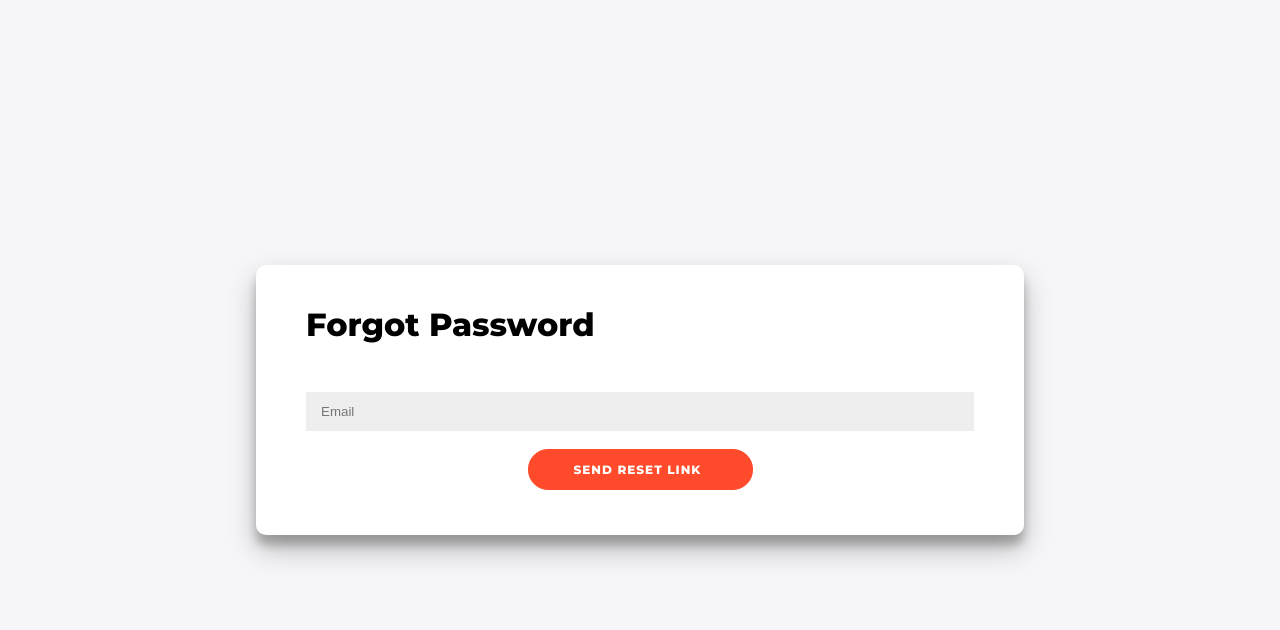
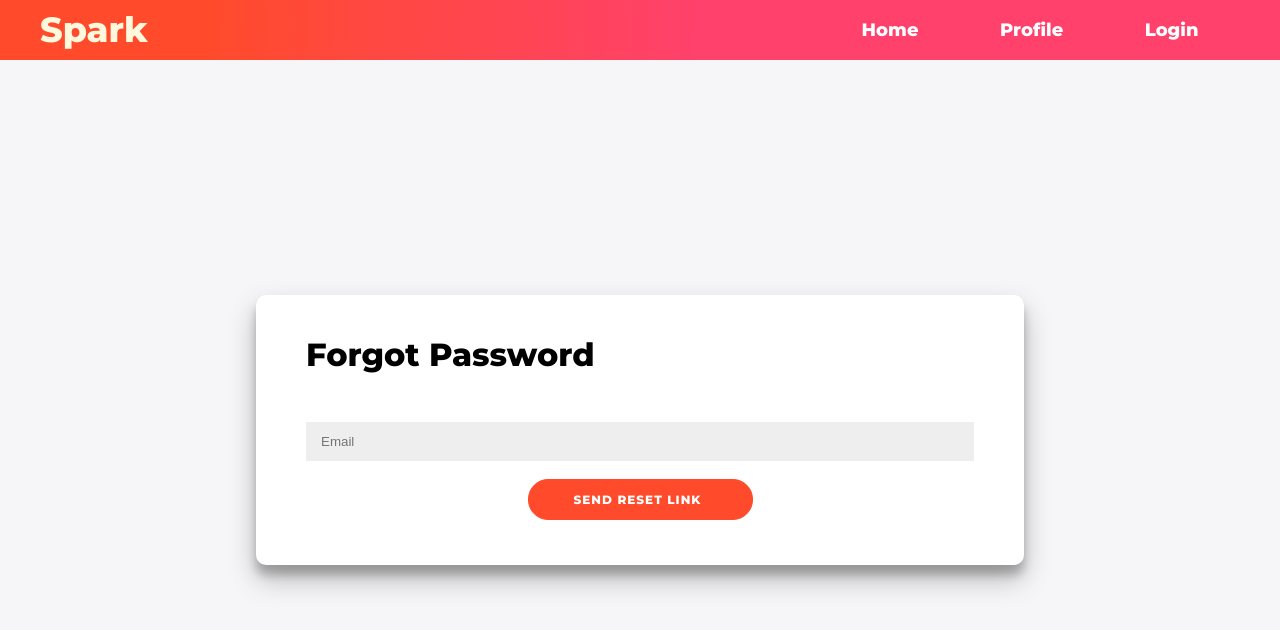
Before and after one commit to saurabhhere/Authentication-Portal, a React (Create React App) app in the folder client/: page /forgot-password in a window 1280 px wide. Shown: the top 630 px of the page. Built offline with nearby package versions, Linux system fonts and the light colour scheme.

Commit message:
Implement Navbar

```diff
--- a/client/src/App.js
+++ b/client/src/App.js
@@ -8,6 +8,7 @@ import Profile from './components/Profile/Profile';
 import PrivateRoute from './components/PrivateRoute'
 import ForgotPassword from './components/ForgotPassword/ForgotPassword';
 import ResetPassword from './components/ResetPassword/ResetPassword';
+import Navbar from './components/Navbar/Navbar';
 
 toast.configure();
 
@@ -15,6 +16,7 @@ function App() {
   return (
     <div className="App">
         <Router>
+          <Navbar />
           <Switch>
             <Route path="/user/login" exact component={Login} />
             <Route path="/authentication/activate/:token" exact component={AccountActivate} />
--- a/client/src/components/AccountActivate/AccountActivate.css
+++ b/client/src/components/AccountActivate/AccountActivate.css
@@ -4,7 +4,7 @@
     align-items: center;
     flex-direction: column;
 	background: #f6f5f7;
-    height: 100vh;
+    height: calc(100vh - 60px);
 	font-family: "Montserrat", sans-serif;
 }
 
--- a/client/src/components/Login/Login.css
+++ b/client/src/components/Login/Login.css
@@ -8,7 +8,7 @@
 	align-items: center;
 	flex-direction: column;
 	font-family: "Montserrat", sans-serif;
-	height: 100vh;
+    height: calc(100vh - 60px);
 	/* margin: -20px 0 50px; */
 }
 
--- /dev/null
+++ b/client/src/components/Navbar/Navbar.css
@@ -0,0 +1,42 @@
+/*     importing google fonts css     */
+@import url("https://fonts.googleapis.com/css2?family=Montserrat:wght@300&display=swap");
+
+.navbar {
+  background: linear-gradient(
+    93deg,
+    #ff4b2b 16%,
+    #ff416c 55%
+  );
+  font-family: 'Montserrat';
+  height: 60px;
+  width: 100%;
+  display: flex;
+  justify-content: space-between;
+}
+.logo a{
+  color: cornsilk;
+  font-size: 35px;
+  font-weight: bold;
+  line-height: 60px;
+  margin-left: 40px;
+  text-decoration: none;
+}
+
+.navbar-items {
+    display: flex;
+    line-height: 60px;
+    width: 500px;
+    justify-content: space-evenly;
+}
+
+.navbar-item:hover {
+  border-bottom: 2px solid white;
+}
+
+.navbar-item a, .navbar-item {
+    color: white;
+    font-weight: bolder;
+    font-size: 18px;
+    text-decoration: none;
+    cursor: pointer;
+}
--- /dev/null
+++ b/client/src/components/Navbar/Navbar.js
@@ -0,0 +1,37 @@
+import React from 'react';
+import './Navbar.css';
+import {connect} from 'react-redux';
+import {Link, useHistory} from 'react-router-dom';
+import { logoutUser } from '../../actions/authActions';
+
+const Navbar = (props) => {
+
+    const history = useHistory();
+
+    const Logout = async e => {
+        props.logoutUser(history)
+    }
+
+    const {isAuthenticated} = props.auth;
+
+    return (
+        <div className="navbar">
+            <div className="logo"><Link to="/">Spark</Link></div>
+            <div className="navbar-items">
+                <div className="navbar-item"><Link to="/">Home</Link></div>
+                <div className="navbar-item"><Link to="/user/profile">Profile</Link></div>
+                {isAuthenticated ? (
+                    <div className="navbar-item" onClick={Logout}>Logout</div>
+                ) : (
+                    <div className="navbar-item"><Link to="/user/login">Login</Link></div>
+                )}
+            </div>
+        </div>
+    )
+}
+
+const mapStateToProps = state => ({
+    auth: state.auth
+})
+
+export default connect(mapStateToProps, {logoutUser})(Navbar);
--- a/client/src/components/Profile/Profile.css
+++ b/client/src/components/Profile/Profile.css
@@ -3,7 +3,7 @@
     display: flex;
     justify-content: center;
     align-items: center;
-    min-height: 100vh;
+	min-height: calc(100vh - 60px);
     background: linear-gradient(#ff4b2b, #ff416c 45%, #fff 45%, #fff 100%);
 }
 
```
